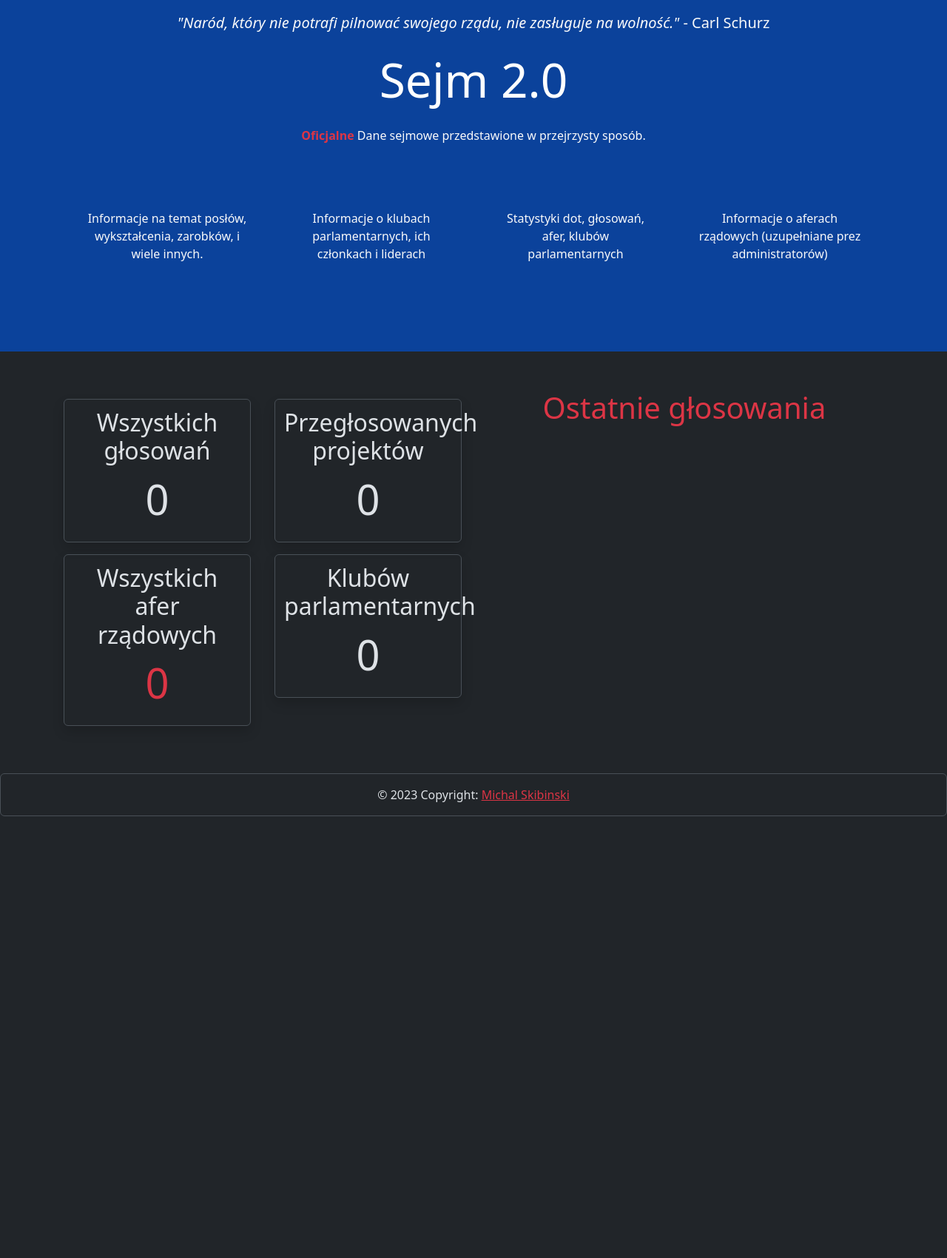
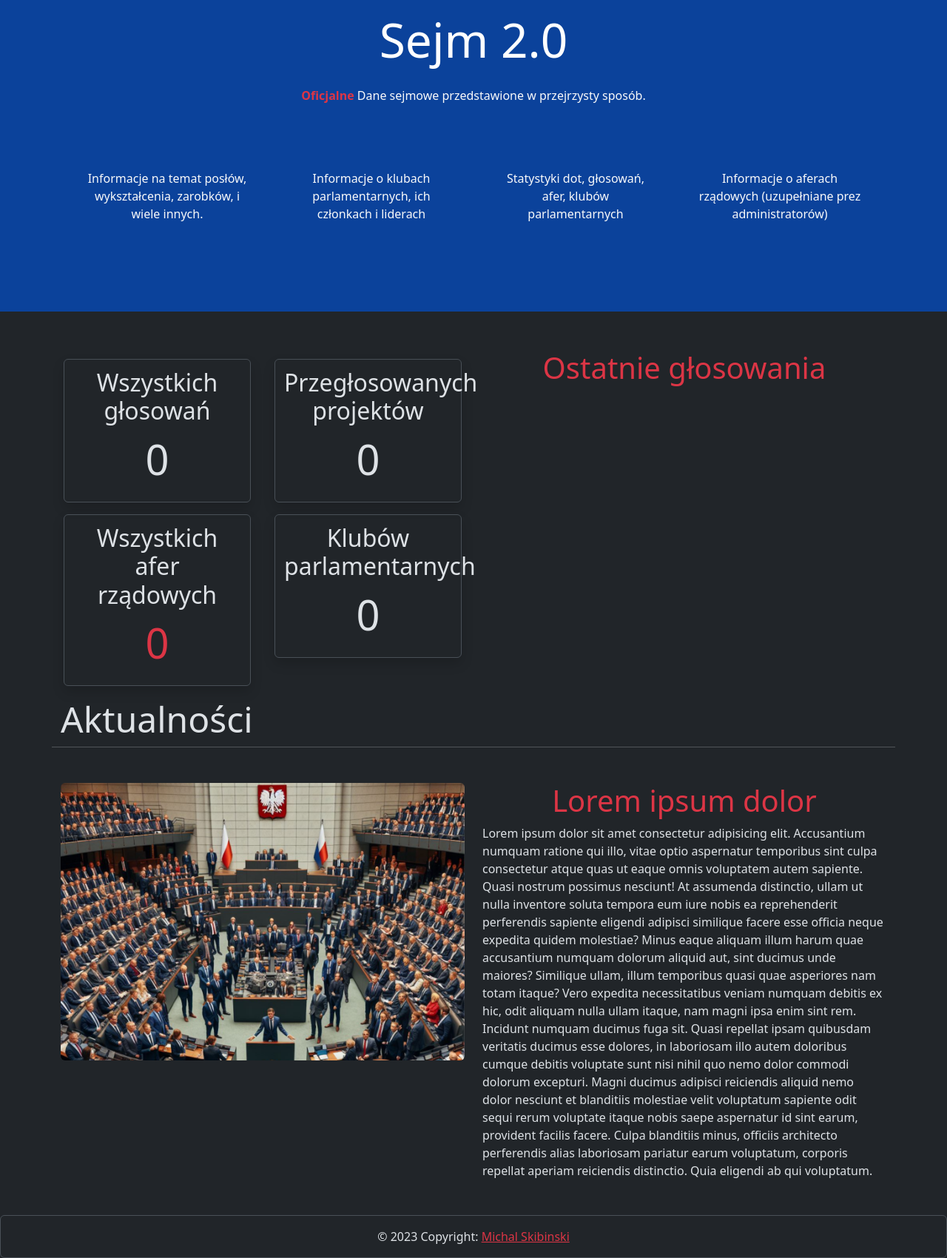
Before and after one commit to michalskibinski109/sejm-stats, a Django app: page / in a window 1280 px wide. Shown: the part 73-1773 px from the top of the page at 74% size. Before the commit the page ends 1176 px from the top, so only its background shows below. Run offline with Django 4.2, Linux system fonts and the light colour scheme; data that the repository does not hold is empty; some libraries are stand-ins or nearby versions.

Commit message:
adds home images

```diff
--- a/src/core/templates/home.html
+++ b/src/core/templates/home.html
@@ -6,12 +6,12 @@
 {% block content %}
 <div class="row m-0 bg-primary">
   <div class="col-12 text-center text-white p-3">
-    <p class="text-light lead mb-4 ">
+    <!-- <p class="text-light lead mb-4 ">
       <span class="fst-italic">
         "Naród, który nie potrafi pilnować swojego rządu, nie zasługuje na wolność."
       </span>
       - Carl Schurz
-    </p>
+    </p> -->
     <h1 class="display-3 mb-4">
       Sejm 2.0</h1>
     <p class="text-light">
@@ -86,6 +86,28 @@
         {% endfor %}
       </ul>
     </div>
-    {% endblock content %}
+    <h1 class="display-5">Aktualności</h1>
+    <hr class="mb-5" />
+    <div class="col-6 ">
+      <img src="{% static 'img/example.png' %}" class="img-fluid rounded" alt="placeholder" style="max-height: 500px" />
+    </div>
+    <div class="col-6">
+      <h1 class="display-6 text-center text-danger">Lorem ipsum dolor </h1>
+      Lorem ipsum dolor sit amet consectetur adipisicing elit. Accusantium numquam ratione qui illo,
+      vitae optio aspernatur temporibus sint culpa consectetur atque quas ut eaque omnis voluptatem autem sapiente.
+      Quasi nostrum possimus nesciunt! At assumenda distinctio, ullam ut nulla inventore soluta tempora eum iure nobis
+      ea reprehenderit perferendis sapiente eligendi adipisci similique facere esse officia neque expedita quidem
+      molestiae? Minus eaque aliquam illum harum quae accusantium numquam dolorum aliquid aut, sint ducimus unde
+      maiores? Similique ullam, illum temporibus quasi quae asperiores nam totam itaque? Vero expedita necessitatibus
+      veniam numquam debitis ex hic, odit aliquam nulla ullam itaque, nam magni ipsa enim sint rem. Incidunt numquam
+      ducimus fuga sit. Quasi repellat ipsam quibusdam veritatis ducimus esse dolores, in laboriosam illo autem
+      doloribus cumque debitis voluptate sunt nisi nihil quo nemo dolor commodi dolorum excepturi. Magni ducimus
+      adipisci reiciendis aliquid nemo dolor nesciunt et blanditiis molestiae velit voluptatum sapiente odit sequi rerum
+      voluptate itaque nobis saepe aspernatur id sint earum, provident facilis facere. Culpa blanditiis minus, officiis
+      architecto perferendis alias laboriosam pariatur earum voluptatum, corporis repellat aperiam reiciendis
+      distinctio. Quia eligendi ab qui voluptatum.
+    </div>
   </div>
 </div>
+
+{% endblock content %}
```
Also changed, not shown: readme.md, src/core/static/img/example.jfif (added), src/core/static/img/example.png (added).
